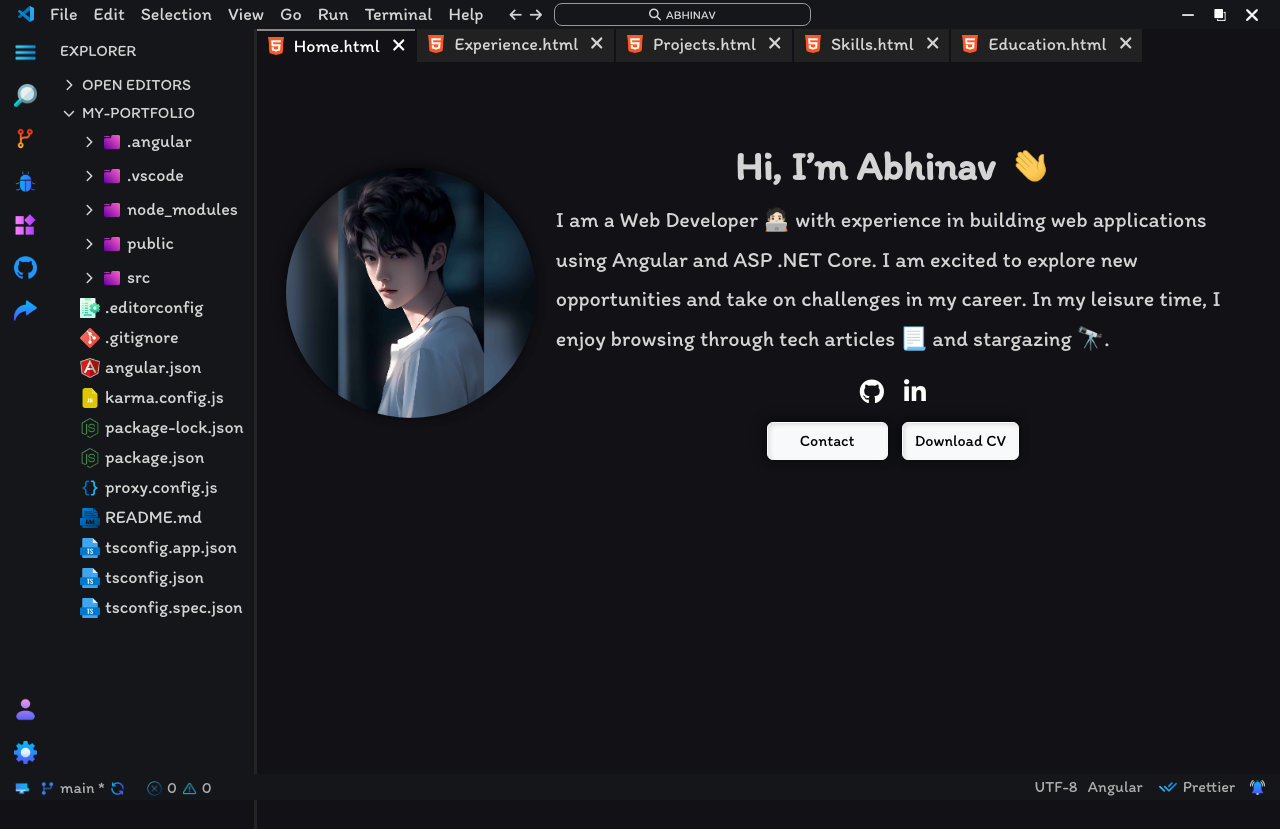
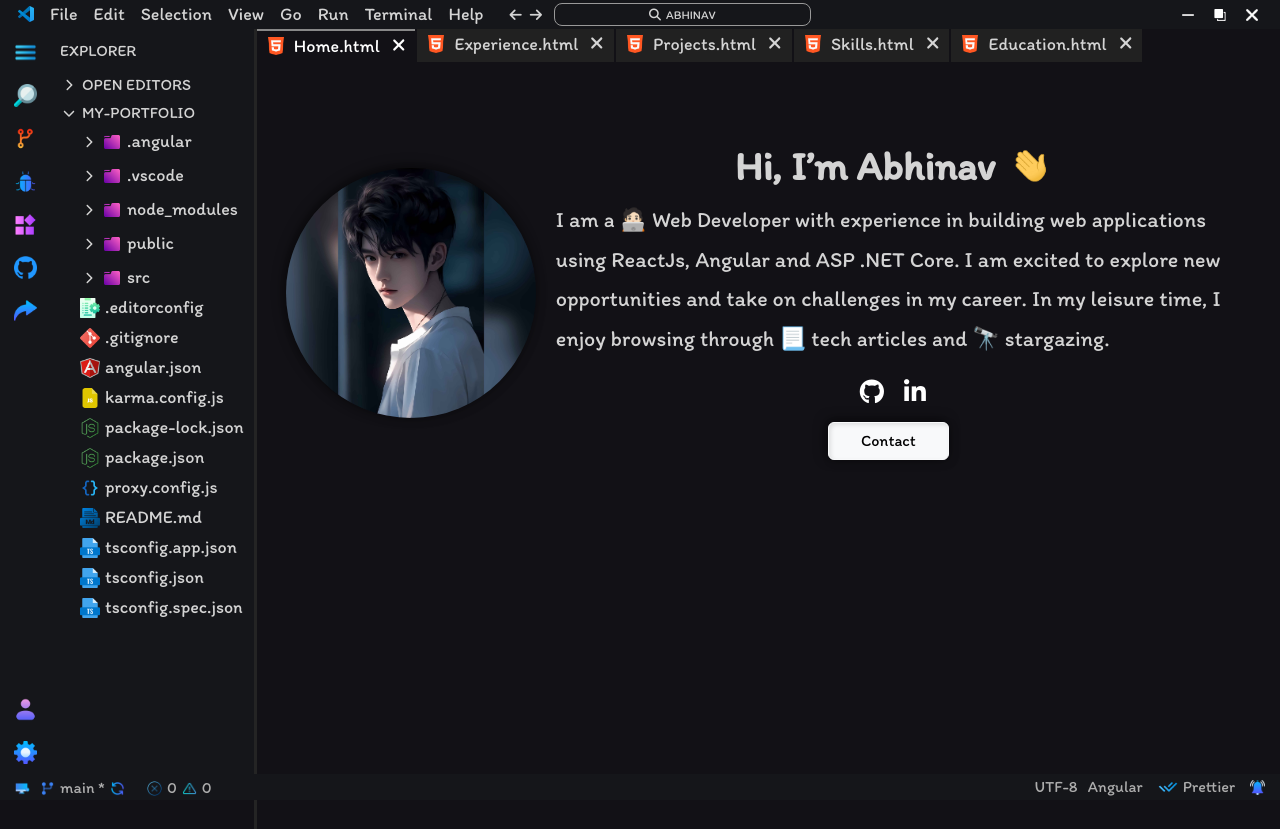
Before and after one commit to Abhinav6174/abhinav-6174, an Angular app: page /home in a window 1280 px wide. Built offline with nearby package versions, Linux system fonts and the light colour scheme.

Commit message:
Changed Experience

```diff
--- a/src/app/experience/experience.component.html
+++ b/src/app/experience/experience.component.html
@@ -13,7 +13,7 @@
         <div class="info">
           <img src="assets/wipro-exp.png" class="exp-company-logo" alt="Wipro Logo">
           <h4 class="title">Project Engineer, .NET Developer</h4>
-          <p class="work-details">January 2023 - April 2023</p>
+          <p class="work-details">December 2022 - April 2023</p>
           <p style="margin-top: -14px;">Wipro, Bhubaneswar</p>
         </div>
       </div>
--- a/src/app/home/home.component.html
+++ b/src/app/home/home.component.html
@@ -13,10 +13,10 @@
                 </div>
                 <div>
                     <p class="about">
-                        I am a Web Developer 🧑🏻‍💻 with experience in building web applications using Angular and ASP .NET
+                        I am a 🧑🏻‍💻 Web Developer with experience in building web applications using ReactJs, Angular and ASP .NET
                         Core.
                         I am excited to explore new opportunities and take on challenges in my career. In my leisure
-                        time, I enjoy browsing through tech articles 📃 and stargazing 🔭.
+                        time, I enjoy browsing through 📃 tech articles and 🔭 stargazing.
                     </p>
                 </div>
                 <div class="social-icons">
@@ -29,9 +29,9 @@
                         <button style="width: 95px;" class="btn btn-light">Contact</button>
                     </a>
                     &nbsp;
-                    <a [href]="'https://drive.google.com/uc?export=download&id=' + documentId" download style="text-decoration: none;">
+                    <!-- <a [href]="'https://drive.google.com/uc?export=download&id=' + documentId" download style="text-decoration: none;">
                         <button class="btn btn-light">Download CV</button>
-                    </a>
+                    </a> -->
                 </div>
             </div>
         </div>
--- a/src/app/home/home.component.ts
+++ b/src/app/home/home.component.ts
@@ -18,8 +18,8 @@ export class HomeComponent {
   }
 
   ngOnInit() {
-    this.driveLink = "https://drive.google.com/file/d/1Gri_uSXKNHTYpxtJAYiil-zJoaQDtor8/view?usp=drive_link";
-    this.documentId = this.extractGoogleDriveId(this.driveLink);
+    // this.driveLink = "https://drive.google.com/file/d/1Gri_uSXKNHTYpxtJAYiil-zJoaQDtor8/view?usp=drive_link";
+    // this.documentId = this.extractGoogleDriveId(this.driveLink);
   }
 
   extractGoogleDriveId = (url: string) => {
```
Also changed, not shown: 4 other files (tests, documents, lock files or other folders).
